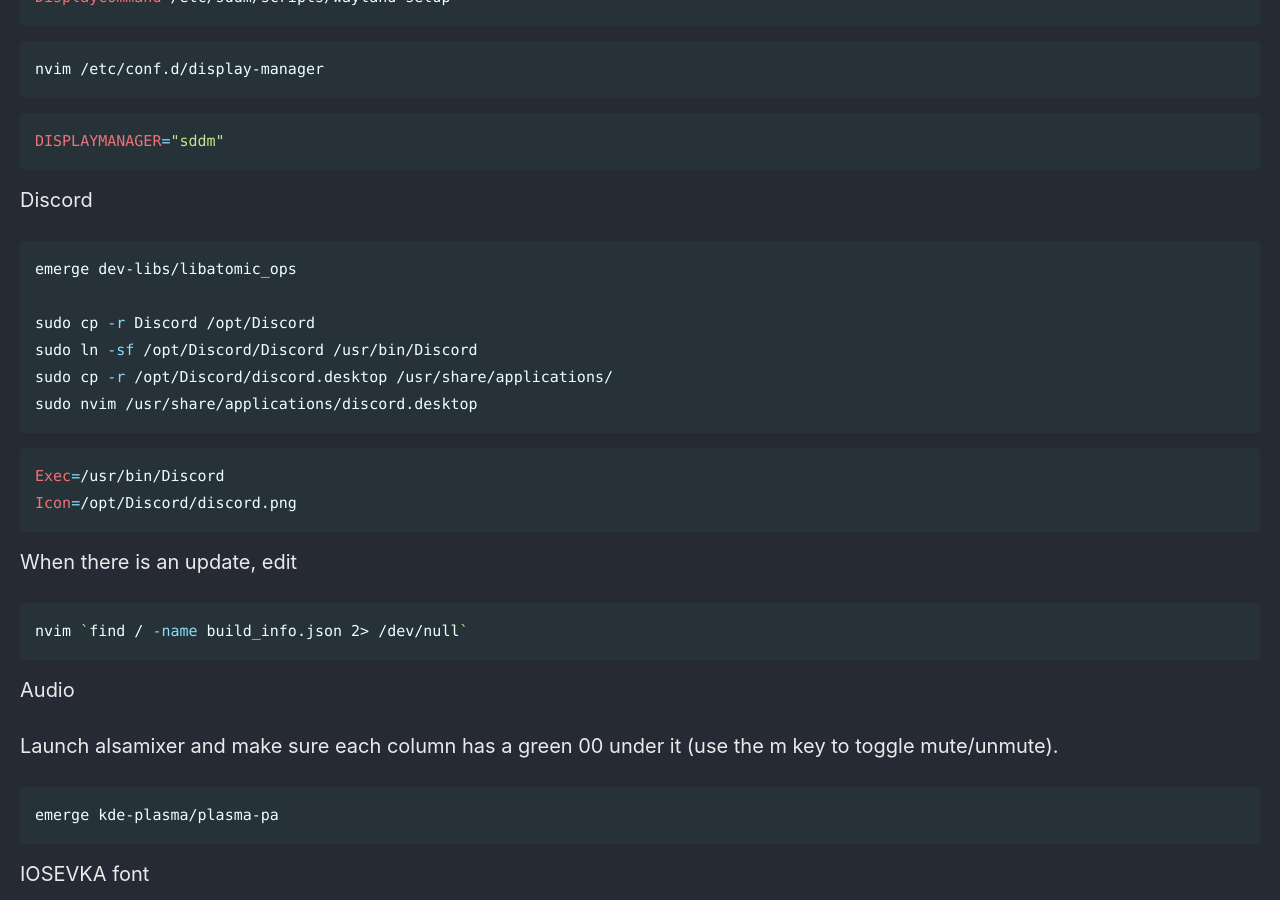
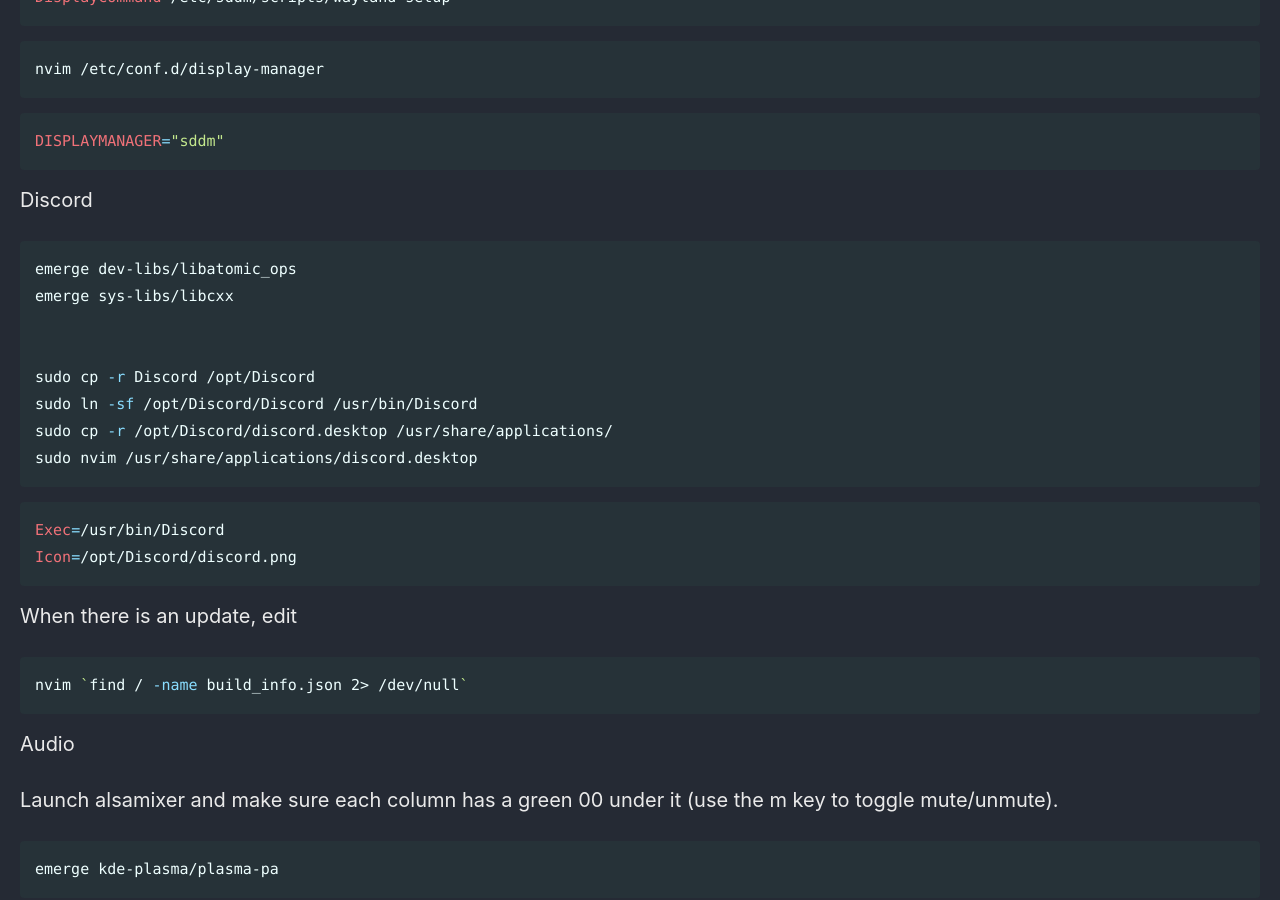
Before and after one commit to Connor-McCartney/Connor-McCartney.github.io, a Jekyll site: the page built from _pages/misc/gentoo.md, in a window 1280 px wide and 900 px high, scrolled down 6994 px. Built offline with Jekyll 4.4.1, drawn with Linux system fonts in a browser that asks for light colours; cached includes are drawn as plain includes.

Commit message:
Update gentoo.md

````diff
--- a/_pages/misc/gentoo.md
+++ b/_pages/misc/gentoo.md
@@ -322,6 +322,8 @@ Discord
 
 ```bash
 emerge dev-libs/libatomic_ops
+emerge sys-libs/libcxx
+
 
 sudo cp -r Discord /opt/Discord
 sudo ln -sf /opt/Discord/Discord /usr/bin/Discord
````
